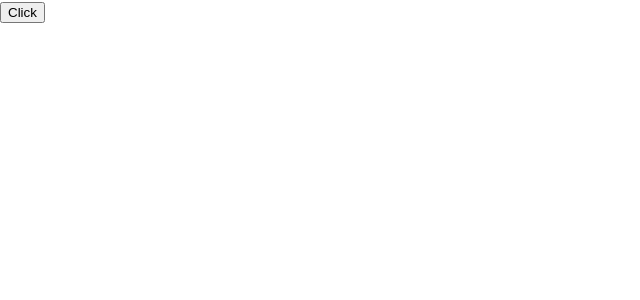
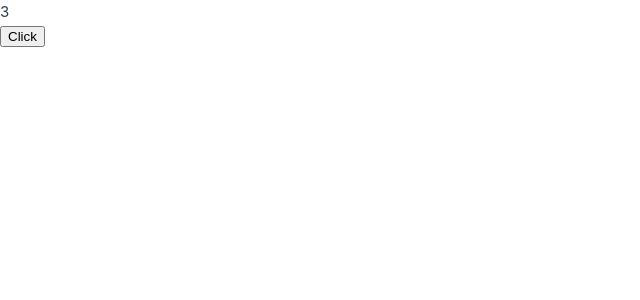
Before and after one commit to Salein/learning-vue3, a Vue app: page / in a window 1280 px wide. Shown: the top 300 px of the page, without its empty margins (0-640 px from the left). Built offline with nearby package versions, Linux system fonts and the light colour scheme.

Commit message:
solution 8

```diff
--- a/src/App.vue
+++ b/src/App.vue
@@ -97,7 +97,7 @@ export default {
 
 </style> -->
 
-<script>
+<!-- <script>
 export default {
   data() {
     return {
@@ -123,4 +123,29 @@ export default {
 
 <style scoped>
 
+</style> -->
+
+<script>
+export default {
+  data() {
+    return {
+      sum: 3
+    }
+    },
+    methods: {
+      x: function() {
+        this.sum *= 2
+      }
+    }
+  }
+
+</script>
+
+<template>
+  <div>{{ sum }}</div>
+  <button @click="x(2)">Click</button>
+</template>
+
+<style scoped>
+
 </style>
```
